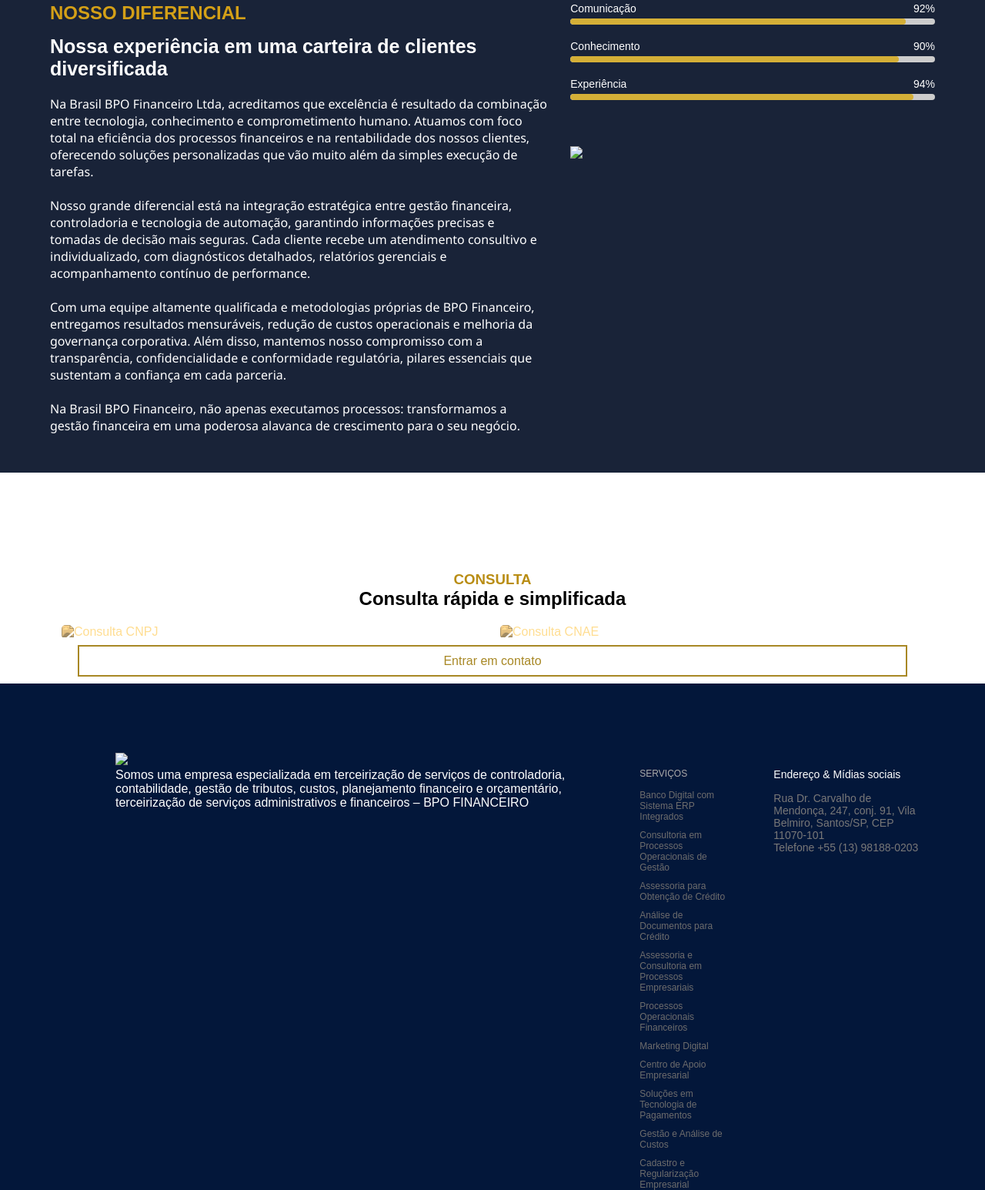
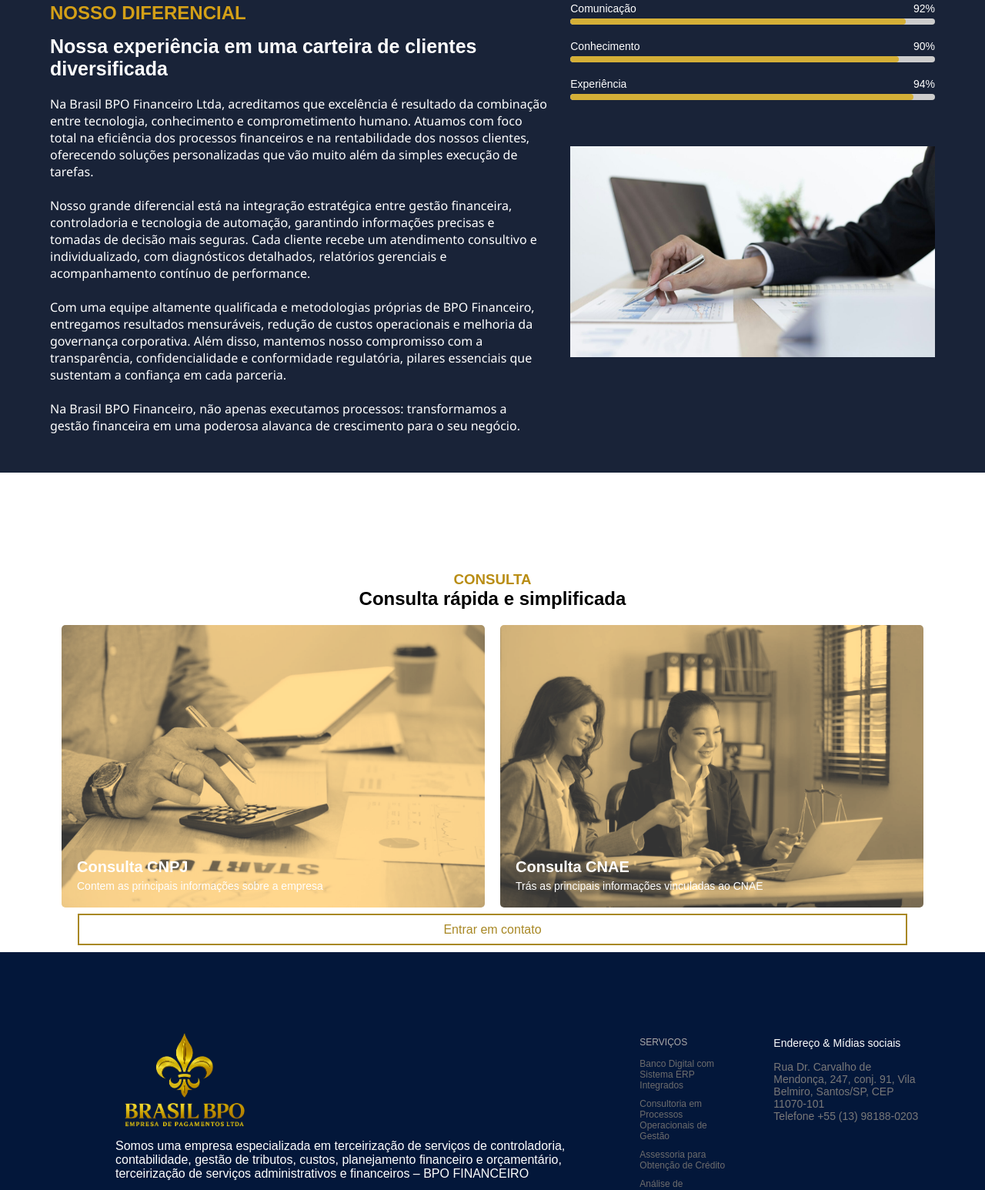
Before and after one commit to Luiznito/ivanteste, a plain HTML site: page index.html in a window 1280 px wide. Shown: the part 3036-4582 px from the top of the page at 77% size. Drawn offline with nearby package versions, Linux system fonts and the light colour scheme; the site is published under a folder, as on GitHub Pages, so addresses that start at the root find nothing.

Commit message:
Fix HTML formatting and structure

```diff
--- a/index.html
+++ b/index.html
@@ -8,7 +8,7 @@
     <meta name="author" content="Luiz Arthur">
     <meta charset="UTF-8">
     <meta name="viewport" content="width=device-width, initial-scale=1.0">
-    <link rel="icon" href="/img/logo.png" type="image/x-icon">
+    <link rel="icon" href="img/logo.png" type="image/x-icon">
 
     <title>BRASIL BPO PAGAMENTOS E COBRANÇAS</title>
 </head>
@@ -187,7 +187,7 @@ Na Brasil BPO Financeiro, não apenas executamos processos: transformamos a gest
             </div>
         </div>
 
-        <img src="/img/finance-and-accounting-1536x889.jpg" width="100%" style="padding-top: 40px;">
+        <img src="img/finance-and-accounting-1536x889.jpg" width="100%" style="padding-top: 40px;">
     </div>
 </div>
 
@@ -204,7 +204,7 @@ Na Brasil BPO Financeiro, não apenas executamos processos: transformamos a gest
     <div class="cards-wrapper">
 
         <a href="img/CNPJ BRASIL BPO.pdf" class="card-link">
-            <img src="/img/accounting-work-at-office-1536x1024.jpg" alt="Consulta CNPJ">
+            <img src="img/accounting-work-at-office-1536x1024.jpg" alt="Consulta CNPJ">
             <div class="card-text">
                 <h3>Consulta CNPJ</h3>
                 <p>Contem as principais informações sobre a empresa</p>
@@ -212,7 +212,7 @@ Na Brasil BPO Financeiro, não apenas executamos processos: transformamos a gest
         </a>
 
         <a href="img/CNPJ BRASIL BPO.pdf" class="card-link">
-            <img src="/img/business-people-and-lawyers-discussing-contract-pa-2022-10-25-20-51-30-utc-min.jpg" alt="Consulta CNAE">
+            <img src="img/business-people-and-lawyers-discussing-contract-pa-2022-10-25-20-51-30-utc-min.jpg" alt="Consulta CNAE">
             <div class="card-text">
                 <h3>Consulta CNAE</h3>
                 <p>Trás as principais informações vinculadas ao CNAE</p>
@@ -228,7 +228,7 @@ Na Brasil BPO Financeiro, não apenas executamos processos: transformamos a gest
 
     <div class="rodape">
         <div class="log">
-            <img src="/img/logo.png" width="180px">
+            <img src="img/logo.png" width="180px">
             <p>Somos uma empresa especializada em terceirização de serviços de controladoria, contabilidade, gestão de tributos, custos, planejamento financeiro e orçamentário, terceirização de serviços administrativos e financeiros – BPO FINANCEIRO</p>
         </div>
         <div class="serv">
@@ -265,7 +265,7 @@ Na Brasil BPO Financeiro, não apenas executamos processos: transformamos a gest
 
     <div id="infoEmp" class="cccvv">
         <div class="olamundo">
-            <img src="/img/colagem-de-fundo-de-programacao_23-2149901765.avif">
+            <img src="img/colagem-de-fundo-de-programacao_23-2149901765.avif">
             <div class="job">
                 <h2>informações</h2>
                 <p>Rua Dr. Carvalho de Mendonça, 247, conj. 91, Vila Belmiro, Santos/SP, CEP 11070-101</p>
```
